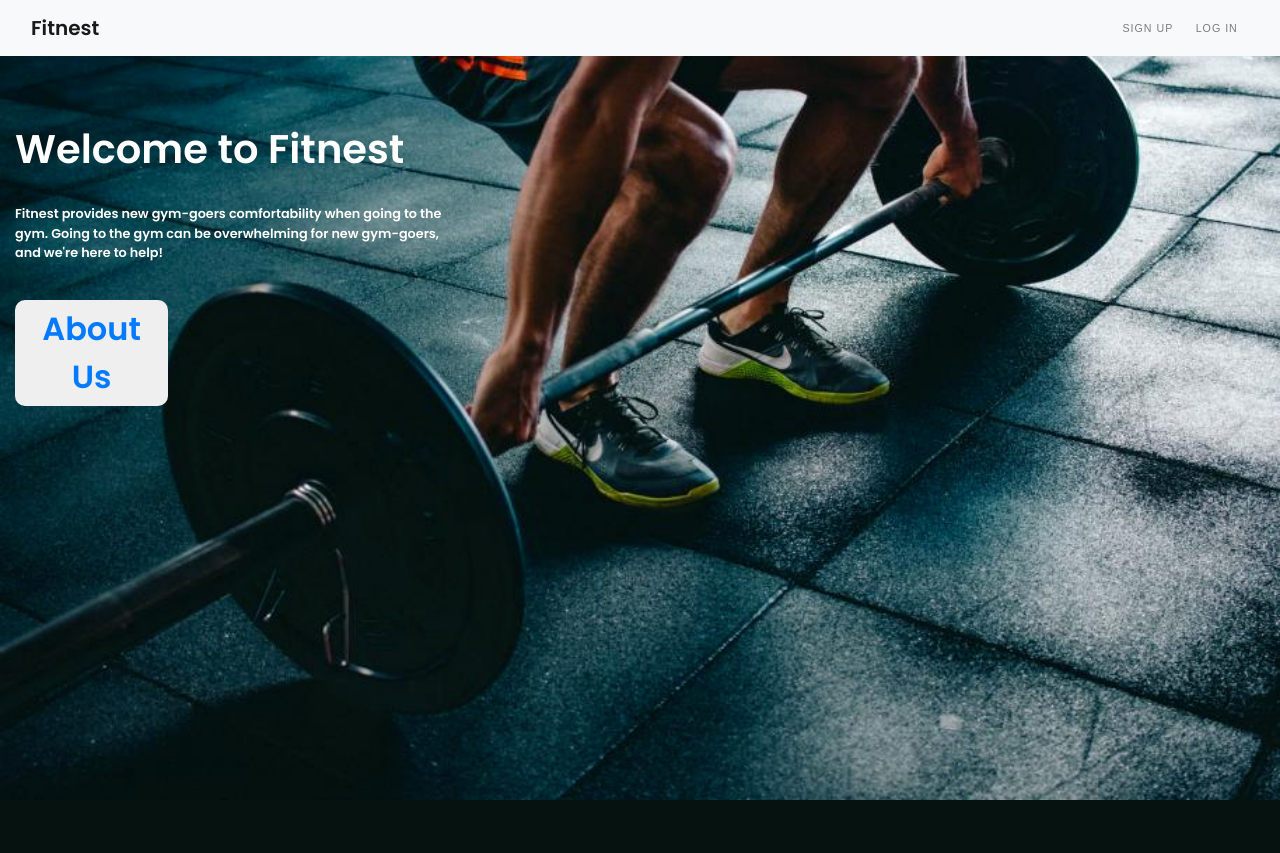
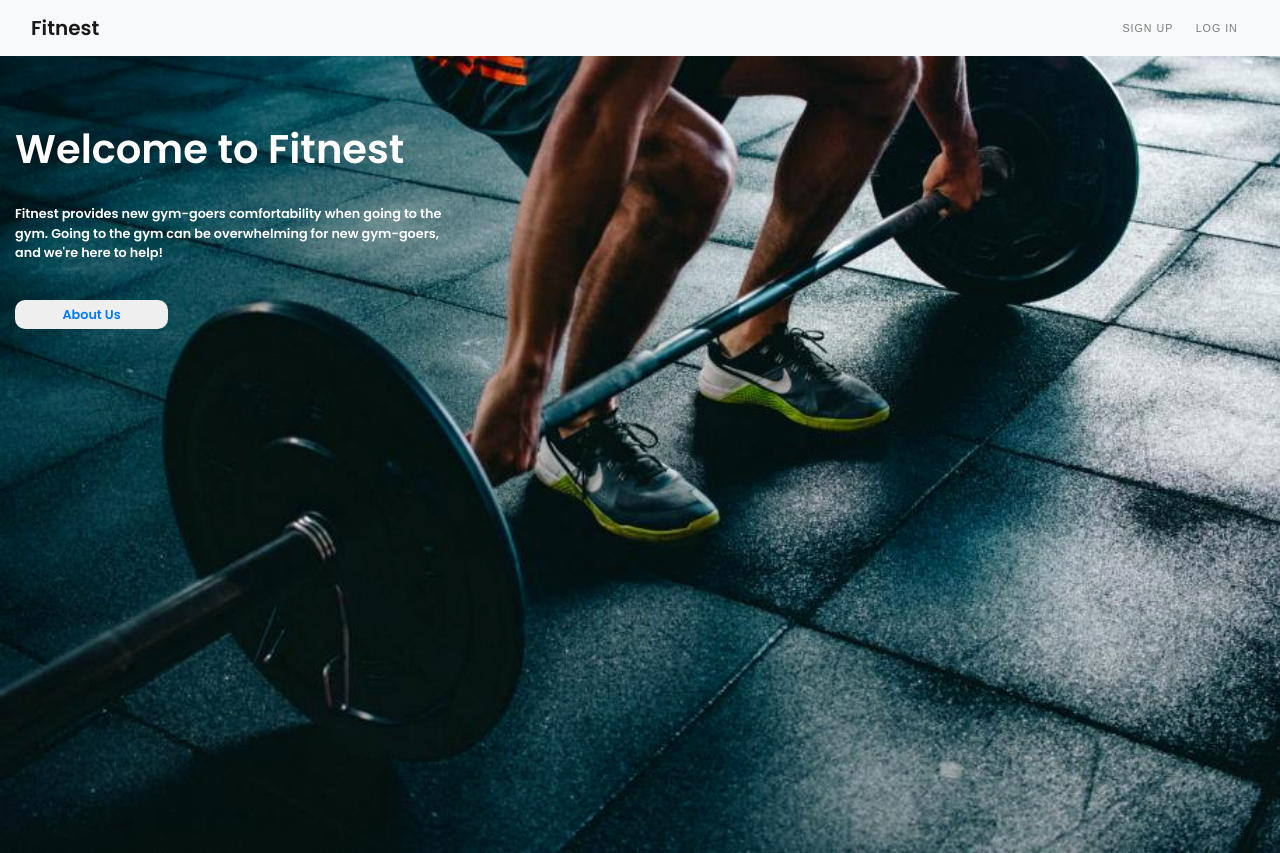
Before and after one commit to abdullahw1/Fitnest, a Python web app: template Fitnest Health Applic/app/myapp/templates/homepage.html in a window 1280 px wide. Before the commit the page ends 800 px from the top, so only its background shows below. Run offline with Jinja, Linux system fonts and the light colour scheme; the template is opened without the code that fills it, so the values that code supplies are empty; some libraries are stand-ins or nearby versions.

Commit message:
Fixed resolution for Home Screen

```diff
--- a/Fitnest Health Applic/app/myapp/static/homepage-style.css
+++ b/Fitnest Health Applic/app/myapp/static/homepage-style.css
@@ -7,6 +7,7 @@
 
  body{
     font-family: 'Poppins', sans-serif;
+    overflow: hidden;
 }
 
 @media screen and (max-width: 370px){
@@ -19,8 +20,9 @@
     top: 0;
     left: 0;
     position: absolute;
-    width: 100%;
-    height: 100%;
+    min-width: 100%;
+    min-height: 100%;
+    background-position: center;
     z-index: -1;
 }
 
--- a/Fitnest Health Applic/app/myapp/templates/homepage.html
+++ b/Fitnest Health Applic/app/myapp/templates/homepage.html
@@ -2,15 +2,17 @@
 
 {% block content %}
 <h1 style="color:white;margin-top:4%;">Welcome to Fitnest</h1>
+
 <img id="homeImage",
      src="{{url_for('static', filename='images/Weight_Lifting_Barbell.png')}}",
      alt="barbell">
+
 <div id="homeDesc">
     <p style="color:white;">
         Fitnest provides new gym-goers comfortability when going to the gym.
         Going to the gym can be overwhelming for new gym-goers, and we're here to help!
     </p>
-    <button style="margin-top:5%;width:35%;padding:5px;border:none;border-radius:10px;font-size:32px;text-align:center;">
+    <button style="margin-top:5%;width:35%;padding:5px;border:none;border-radius:10px;font-size:100%;text-align:center;">
         <a href="/aboutus">About Us</a>
     </button>
 </div>
```
